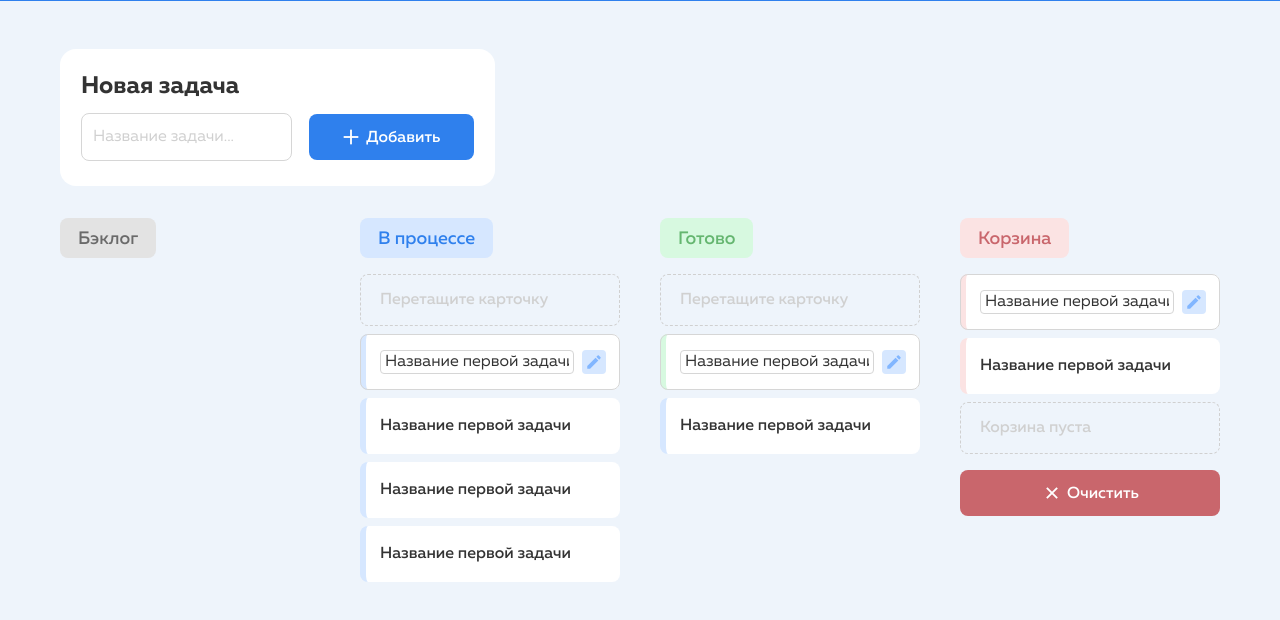
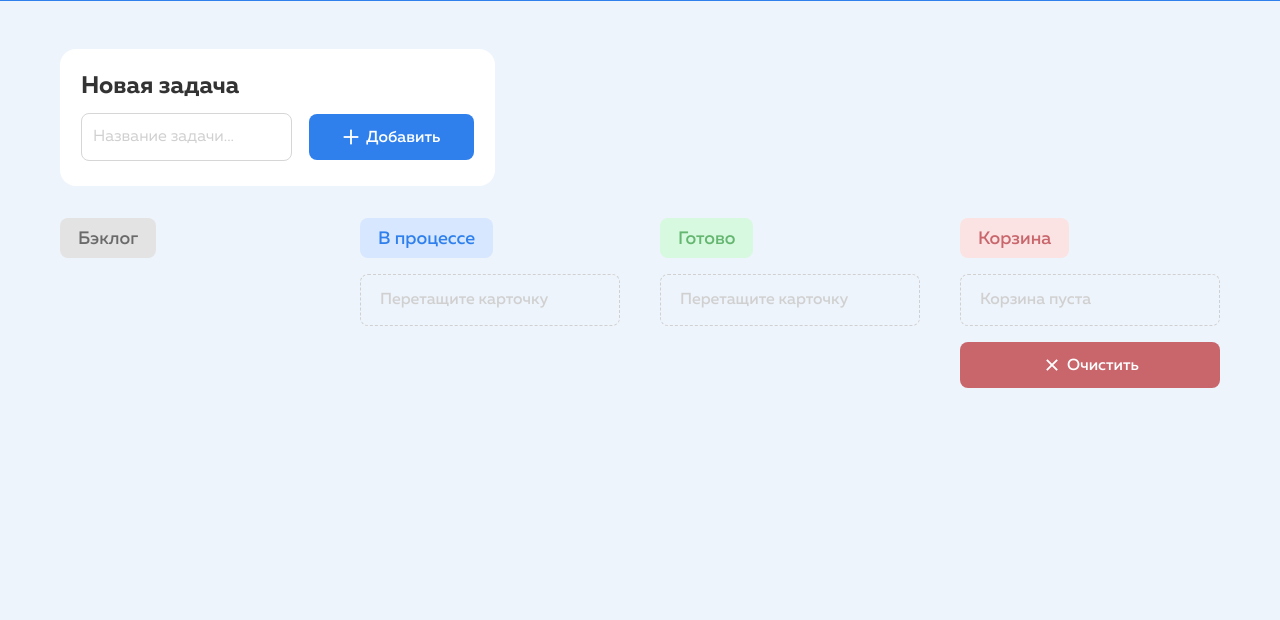
Before and after one commit to Ramazan06Dakiev/myKanban-board, a plain HTML site: page index.html in a window 1280 px wide. Shown: the part 80-700 px from the top of the page. Drawn offline with Linux system fonts and the light colour scheme.

Commit message:
Готовая структура канбан доски

```diff
--- a/index.html
+++ b/index.html
@@ -39,13 +39,6 @@
         <article class="taskboard__group taskboard__group--backlog">
           <h3 class="taskboard__group-heading taskboard__group-heading--backlog">Бэклог</h3>
           <div class="taskboard__list">
-            <!--<div class="taskboard__item task task--active">
-              <div class="task__body">
-                <p class="task__view">Название первой задачи</p>
-                <input class="task__input" type="text" value="Название первой задачи">
-              </div>
-              <button class="task__edit" type="button" aria-label="Изменить"></button>
-            </div>-->
           </div>
         </article>
         <article class="taskboard__group taskboard__group--processing">
@@ -54,77 +47,20 @@
             <div class="taskboard__item task task--empty">
               <p>Перетащите карточку</p>
             </div>
-            <div class="taskboard__item task task--processing task--active">
-              <div class="task__body">
-                <p class="task__view">Название первой задачи</p>
-                <input class="task__input" type="text" value="Название первой задачи">
-              </div>
-              <button class="task__edit" type="button" aria-label="Изменить"></button>
-            </div>
-            <div class="taskboard__item task task--processing">
-              <div class="task__body">
-                <p class="task__view">Название первой задачи</p>
-                <input class="task__input" type="text" value="Название первой задачи">
-              </div>
-              <button class="task__edit" type="button" aria-label="Изменить"></button>
-            </div>
-            <div class="taskboard__item task task--processing">
-              <div class="task__body">
-                <p class="task__view">Название первой задачи</p>
-                <input class="task__input" type="text" value="Название первой задачи">
-              </div>
-              <button class="task__edit" type="button" aria-label="Изменить"></button>
-            </div>
-          </div>
-          <div class="taskboard__item task task--processing">
-            <div class="task__body">
-                <p class="task__view">Название первой задачи</p>
-                <input class="task__input" type="text" value="Название первой задачи">
-              </div>
-            <button class="task__edit" type="button" aria-label="Изменить"></button>
           </div>
         </article>
         <article class="taskboard__group taskboard__group--done">
           <h3 class="taskboard__group-heading taskboard__group-heading--done">Готово</h3>
           <div class="taskboard__list taskboard__list--sorted">
-            <div class="taskboard__item task task--empty">
+            <div class="taskboard__item task task--empty-second">
               <p>Перетащите карточку</p>
-            </div>
-            <div class="taskboard__item task task--done task--active">
-              <div class="task__body">
-                <p class="task__view">Название первой задачи</p>
-                <input class="task__input" type="text" value="Название первой задачи">
-              </div>
-              <button class="task__edit" type="button" aria-label="Изменить"></button>
-            </div>
-            <div class="taskboard__item task task--processing">
-              <div class="task__body">
-                <p class="task__view">Название первой задачи</p>
-                <input class="task__input" type="text" value="Название первой задачи">
-              </div>
-              <button class="task__edit" type="button" aria-label="Изменить"></button>
             </div>
           </div>
         </article>
         <article class="taskboard__group taskboard__group--basket">
           <h3 class="taskboard__group-heading taskboard__group-heading--basket">Корзина</h3>
           <div class="taskboard__list taskboard__list--trash">
-            <div class="taskboard__item task task--basket task--active">
-              <div class="task__body">
-                <p class="task__view">Название первой задачи</p>
-                <input class="task__input" type="text" value="Название первой задачи">
-              </div>
-              <button class="task__edit" type="button" aria-label="Изменить"></button>
-            </div>
-            <div class="taskboard__item task task--basket">
-              <div class="task__body">
-                <p class="task__view">Название первой задачи</p>
-                <input class="task__input" type="text" value="Название первой задачи">
-              </div>
-              <button class="task__edit" type="button" aria-label="Изменить"></button>
-
-            </div>
-            <div class="task--empty task task--empty-trash">
+            <div class="task--empty-third task task--empty-trash">
               <p>Корзина пуста</p>
             </div>
           </div>
```
